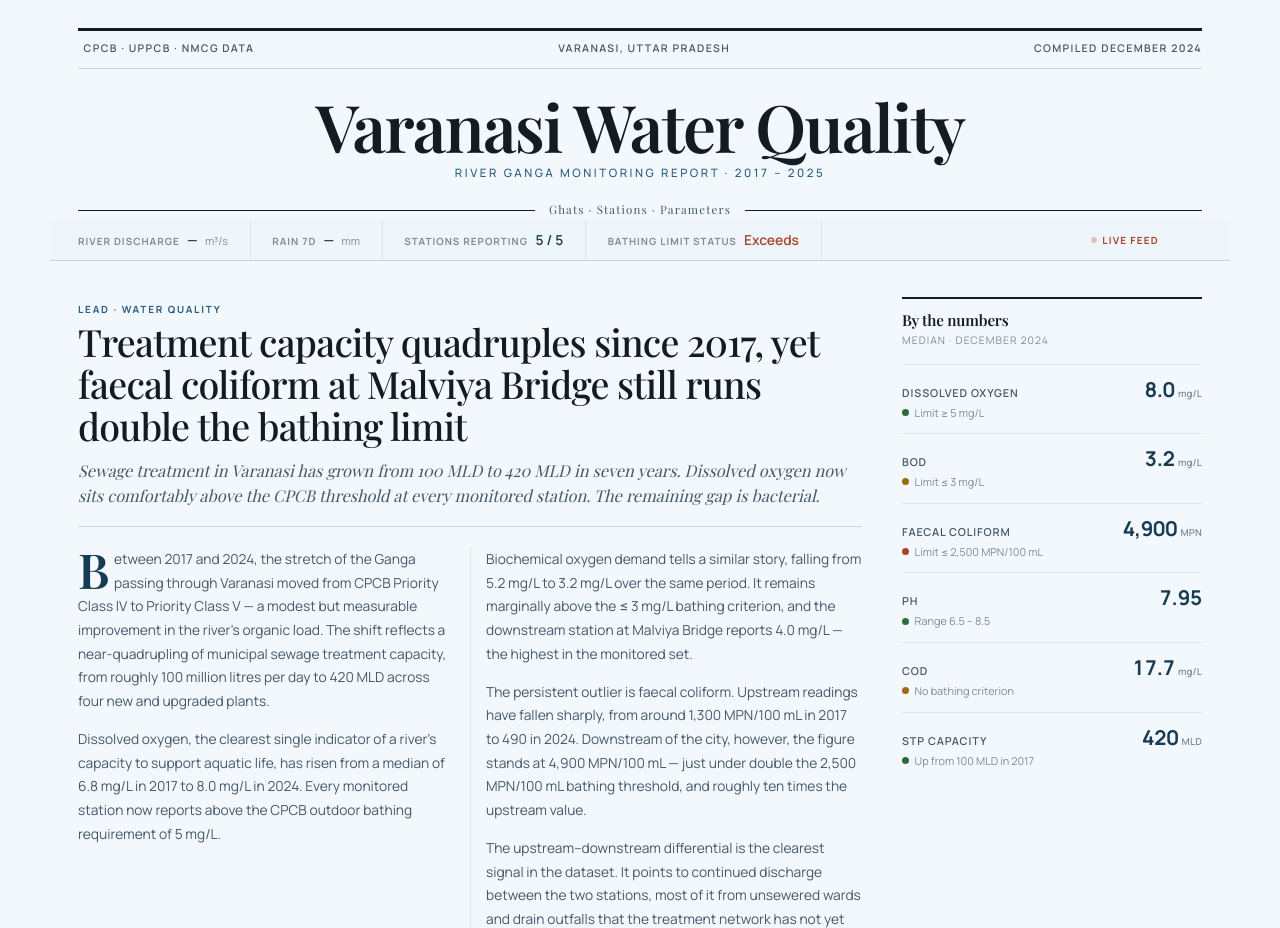
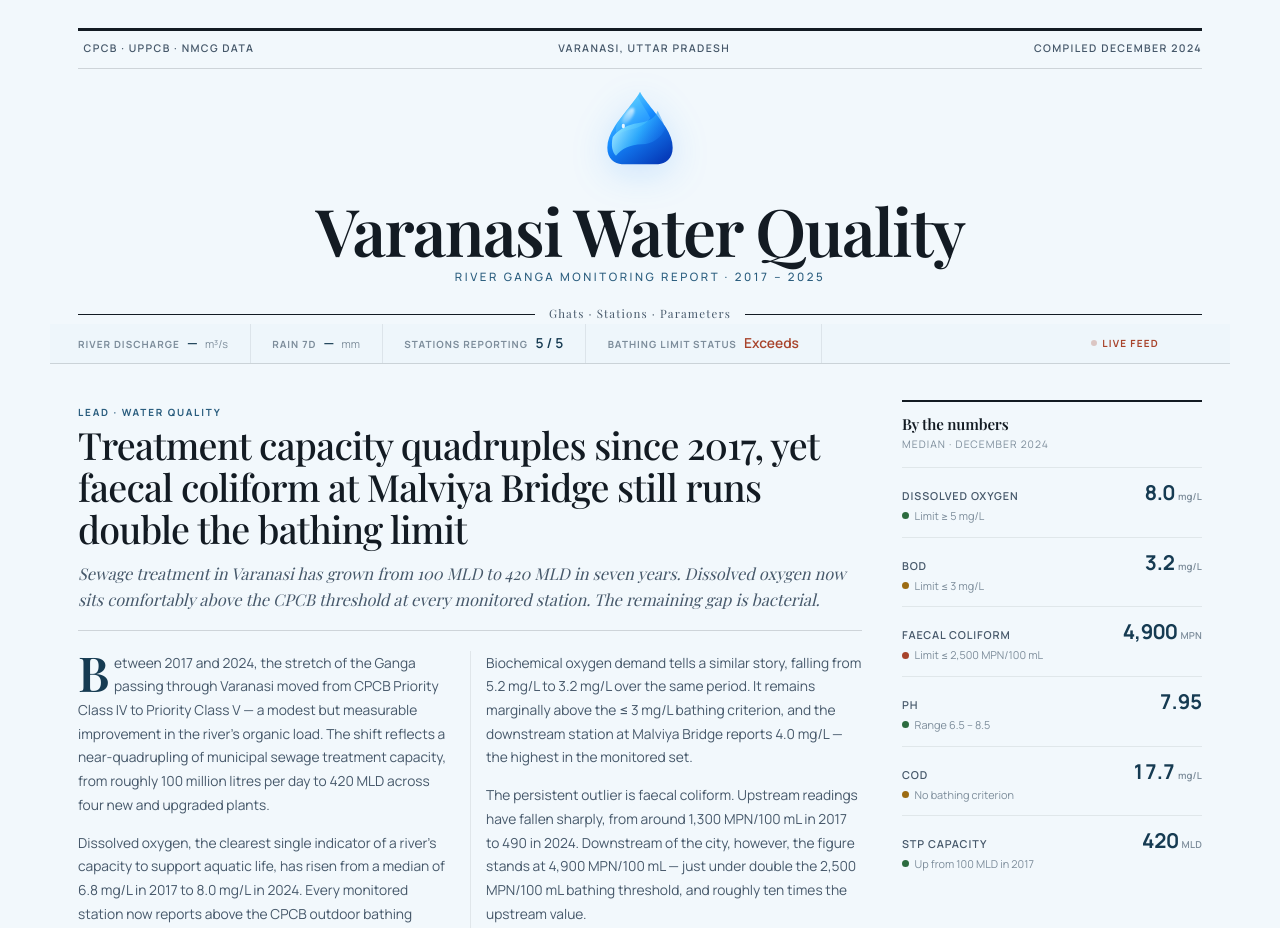
Before and after one commit to aceyash-dev/GANGA-WATCH, a website: page www/index.html in a window 1280 px wide. Shown: the top 928 px of the page. Drawn offline with nearby package versions, Linux system fonts and the light colour scheme; no server answers; a web font is replaced by a local one.

Commit message:
feat: use droplet logo in web app

```diff
--- a/www/index.html
+++ b/www/index.html
@@ -4,6 +4,8 @@
 <meta charset="UTF-8" />
 <meta name="viewport" content="width=device-width, initial-scale=1.0" />
 <title>Varanasi Water Quality · Ganga Monitoring Report</title>
+<link rel="icon" type="image/svg+xml" href="./assets/ganga-droplet.svg" />
+<link rel="apple-touch-icon" href="./assets/ganga-droplet.svg" />
 
 <link rel="preconnect" href="https://fonts.googleapis.com" />
 <link rel="preconnect" href="https://fonts.gstatic.com" crossorigin />
@@ -103,6 +105,20 @@
      ============================================================ */
   .masthead { padding-top: 1.75rem; }
 
+  .brand-lockup {
+    display: flex;
+    justify-content: center;
+    align-items: center;
+    margin: 1.15rem 0 0.2rem;
+  }
+
+  .brand-logo {
+    width: clamp(58px, 10vw, 82px);
+    height: auto;
+    display: block;
+    filter: drop-shadow(0 8px 18px rgba(22, 139, 255, 0.18));
+  }
+
   .masthead-bar {
     height: 3px;
     background: var(--ink);
@@ -768,6 +784,10 @@
       <span><i class="hgi hgi-file-02"></i> CPCB · UPPCB · NMCG Data</span>
       <span><i class="hgi hgi-location-01"></i> Varanasi, Uttar Pradesh</span>
       <span><i class="hgi hgi-calendar-01"></i> Compiled December 2024</span>
+    </div>
+
+    <div class="brand-lockup">
+      <img class="brand-logo" src="./assets/ganga-droplet.svg" alt="Ganga Watch logo" width="82" height="82" />
     </div>
 
     <h1>Varanasi Water Quality</h1>
```
